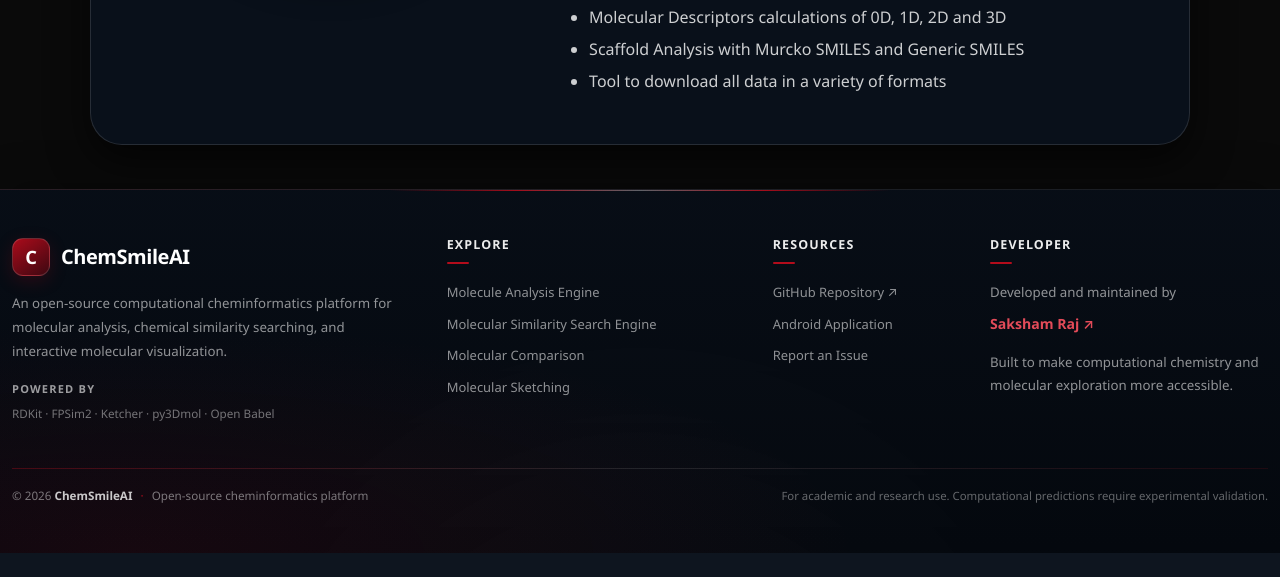
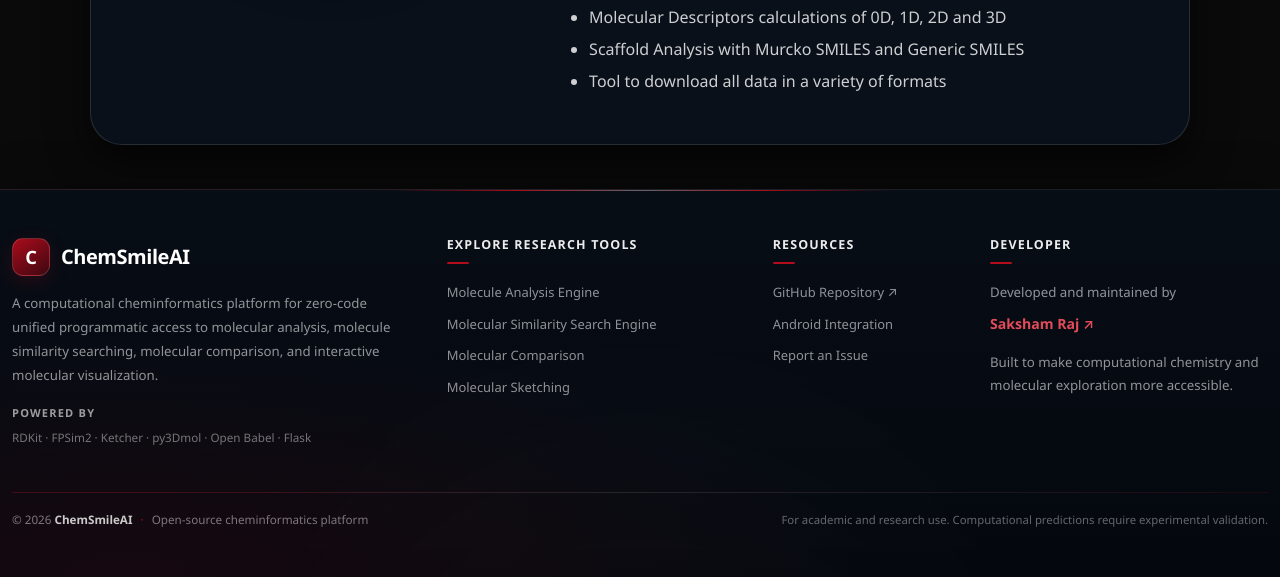
Before and after one commit to SakshamRaj1/ChemSmileAI, a Python web app: template templates/index.html in a window 1280 px wide. Shown: the part 1524-2101 px from the top of the page. Before the commit the page ends 2077 px from the top, so only its background shows below. Run offline with Jinja, Linux system fonts and the light colour scheme; the template is opened without the code that fills it, so the values that code supplies are empty.

Commit message:
Revise footer content
Updated footer description and headings for clarity.

```diff
--- a/templates/base.html
+++ b/templates/base.html
@@ -1020,14 +1020,13 @@
                 </a>
 
                 <p class="footer-description mt-3">
-                    An open-source computational cheminformatics platform
-                    for molecular analysis, chemical similarity searching,
-                    and interactive molecular visualization.
+                    A computational cheminformatics platform for zero-code unified programmatic access to
+                    molecular analysis, molecule similarity searching, molecular comparison, and interactive molecular visualization.
                 </p>
 
                 <p class="footer-tech-stack">
                     <span>Powered by</span>
-                    RDKit · FPSim2 · Ketcher · py3Dmol · Open Babel
+                    RDKit · FPSim2 · Ketcher · py3Dmol · Open Babel · Flask
                 </p>
 
             </div>
@@ -1036,7 +1035,7 @@
             <!-- FEATURES -->
             <div class="col-6 col-lg-3">
 
-                <h6 class="footer-heading">Explore</h6>
+                <h6 class="footer-heading">Explore Research Tools</h6>
 
                 <ul class="footer-nav">
                     <li>
@@ -1085,12 +1084,12 @@
                         <a href="https://github.com/SakshamRaj1/ChemSmileAI-Mobile/releases/"
                            target="_blank"
                            rel="noopener noreferrer">
-                            Android Application
+                            Android Integration
                         </a>
                     </li>
 
                     <li>
-                        <a href="https://github.com/SakshamRaj1/ChemSmileAI/issues"
+                        <a href="/contact"
                            target="_blank"
                            rel="noopener noreferrer">
                             Report an Issue
```
